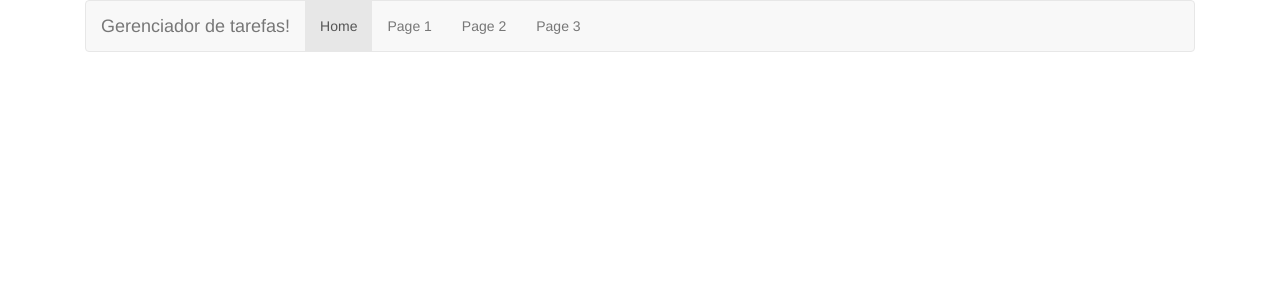
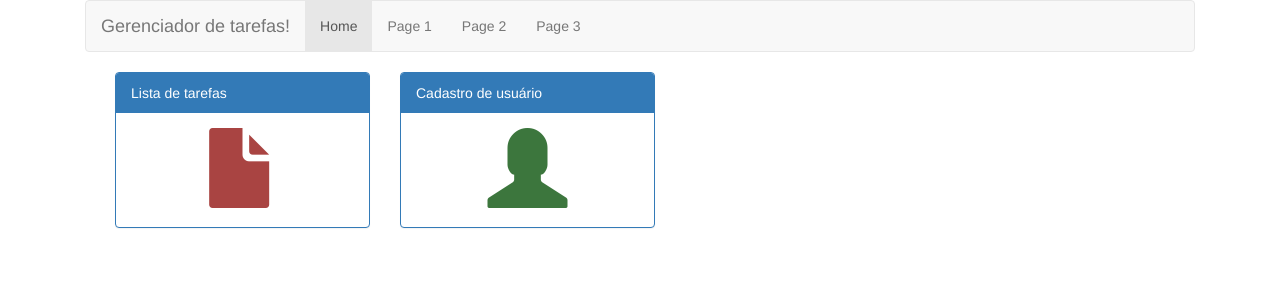
Before and after one commit to giovannirp/angular2, an Angular app in the folder gerenciador-tarefas/gerenciador-de-tarefas/: page /tarefas/home in a window 1280 px wide. Before the commit this address led to /. Shown: the top 300 px of the page. Built offline with nearby package versions, Linux system fonts and the light colour scheme.

Commit message:
Criando rota da home e adicionando a função de romover

```diff
--- a/gerenciador-tarefas/gerenciador-de-tarefas/src/app/app-routing.module.ts
+++ b/gerenciador-tarefas/gerenciador-de-tarefas/src/app/app-routing.module.ts
@@ -6,7 +6,7 @@ import { TarefaRoutes } from './tarefas';
 export const routes: Routes = [
     {
         path: '',
-        redirectTo: '/tarefas/listar',
+        redirectTo: '/tarefas/home',
         pathMatch: 'full'
     },
     ...TarefaRoutes
--- a/gerenciador-tarefas/gerenciador-de-tarefas/src/app/tarefas/cadastrar/cadastrar-tarefa.component.ts
+++ b/gerenciador-tarefas/gerenciador-de-tarefas/src/app/tarefas/cadastrar/cadastrar-tarefa.component.ts
@@ -24,7 +24,7 @@ export class CadastrarTarefaComponent implements OnInit {
   cadastrar(): void {
     if(this.formTarefa.form.valid){
       this.tarefaService.cadastrar(this.tarefa);
-      this.router.navigate(["/tarefas"])
+      this.router.navigate(["/tarefas/listar"])
     }
   }
 
--- a/gerenciador-tarefas/gerenciador-de-tarefas/src/app/tarefas/editar/editar-tarefa.component.ts
+++ b/gerenciador-tarefas/gerenciador-de-tarefas/src/app/tarefas/editar/editar-tarefa.component.ts
@@ -25,7 +25,7 @@ export class EditarTarefaComponent implements OnInit {
   atualizar(): void {
     if(this.formTarefa.form.valid){
       this.tarefaService.atualizar(this.tarefa);
-      this.router.navigate(['/tarefas']);
+      this.router.navigate(['/tarefas/listar']);
     }
   }
 
--- /dev/null
+++ b/gerenciador-tarefas/gerenciador-de-tarefas/src/app/tarefas/home/home.component.html
@@ -0,0 +1,27 @@
+<div class="pg-home container">
+  <div class="panel-group">
+    <div class="col-sm-3">
+      <div class="panel panel-primary">
+          <div class="panel-heading">Lista de tarefas</div>
+          <div class="panel-body text-center">
+           <a href="/tarefas/listar">
+              <i class="glyphicon glyphicon-file size text-danger"></i>
+           </a>
+          </div>
+        </div>
+    </div>
+
+    <div class="col-sm-3">
+        <div class="panel panel-primary">
+            <div class="panel-heading">Cadastro de usuário</div>
+            <div class="panel-body text-center">
+             <a href="/tarefas/cadastrar">
+                <i class="glyphicon glyphicon-user size text-success"></i>
+             </a>
+            </div>
+          </div>
+      </div>
+
+
+  </div>
+</div>
--- /dev/null
+++ b/gerenciador-tarefas/gerenciador-de-tarefas/src/app/tarefas/home/home.component.scss
@@ -0,0 +1,5 @@
+.pg-home {
+    .size {
+        font-size: 80px;
+    }
+}
--- /dev/null
+++ b/gerenciador-tarefas/gerenciador-de-tarefas/src/app/tarefas/home/home.component.ts
@@ -0,0 +1,15 @@
+import { Component, OnInit } from '@angular/core';
+
+@Component({
+  selector: 'app-home',
+  templateUrl: './home.component.html',
+  styleUrls: ['./home.component.scss']
+})
+export class HomeComponent implements OnInit {
+
+  constructor() { }
+
+  ngOnInit() {
+  }
+
+}
--- /dev/null
+++ b/gerenciador-tarefas/gerenciador-de-tarefas/src/app/tarefas/home/index.ts
@@ -0,0 +1 @@
+export * from './home.component';
--- a/gerenciador-tarefas/gerenciador-de-tarefas/src/app/tarefas/index.ts
+++ b/gerenciador-tarefas/gerenciador-de-tarefas/src/app/tarefas/index.ts
@@ -5,3 +5,4 @@ export * from './tarefas-routing.module';
 export * from './cad-novo';
 export * from './cadastrar';
 export * from './editar';
+export * from './home';
--- a/gerenciador-tarefas/gerenciador-de-tarefas/src/app/tarefas/listar/listar-tarefa.component.html
+++ b/gerenciador-tarefas/gerenciador-de-tarefas/src/app/tarefas/listar/listar-tarefa.component.html
@@ -26,7 +26,8 @@
               <a class="btn btn-info"
                 [routerLink]="['/tarefas/editar', tarefa.id]"
                 >Editar</a>
-              <a class="btn btn-danger">Remover</a>
+              <a class="btn btn-danger"
+                (click)="remover($event, tarefa)">Remover</a>
           </td>
         </tr>
       </tbody>
--- a/gerenciador-tarefas/gerenciador-de-tarefas/src/app/tarefas/listar/listar-tarefa.component.ts
+++ b/gerenciador-tarefas/gerenciador-de-tarefas/src/app/tarefas/listar/listar-tarefa.component.ts
@@ -20,4 +20,14 @@ export class ListarTarefaComponent implements OnInit {
     return this.tarefaService.listarTodos();
   }
 
+  remover($event: any, tarefa: Tarefa): void {
+    $event.preventDefault();
+    if (confirm('Deseja remover a tarefa "' + tarefa.nome + '"?')){
+      this.tarefaService.remover(tarefa.id);
+      this.tarefas = this.tarefaService.listarTodos();
+    }
+  }
+
+
+
 }
--- a/gerenciador-tarefas/gerenciador-de-tarefas/src/app/tarefas/tarefas.module.ts
+++ b/gerenciador-tarefas/gerenciador-de-tarefas/src/app/tarefas/tarefas.module.ts
@@ -8,6 +8,7 @@ import { ListarTarefaComponent } from './listar';
 import { CadNovoComponent } from './cad-novo/cad-novo.component';
 import { CadastrarTarefaComponent } from './cadastrar';
 import { EditarTarefaComponent } from './editar/editar-tarefa.component';
+import { HomeComponent } from './home/home.component';
 
 @NgModule({
   imports: [
@@ -19,7 +20,8 @@ import { EditarTarefaComponent } from './editar/editar-tarefa.component';
     ListarTarefaComponent,
     CadNovoComponent,
     CadastrarTarefaComponent,
-    EditarTarefaComponent
+    EditarTarefaComponent,
+    HomeComponent
   ],
   providers: [
     TarefasService
```
Also changed, not shown: gerenciador-tarefas/gerenciador-de-tarefas/src/app/tarefas/tarefas-routing.module.ts (+6 -1 lines), 1 other file (tests, documents, lock files or other folders).
